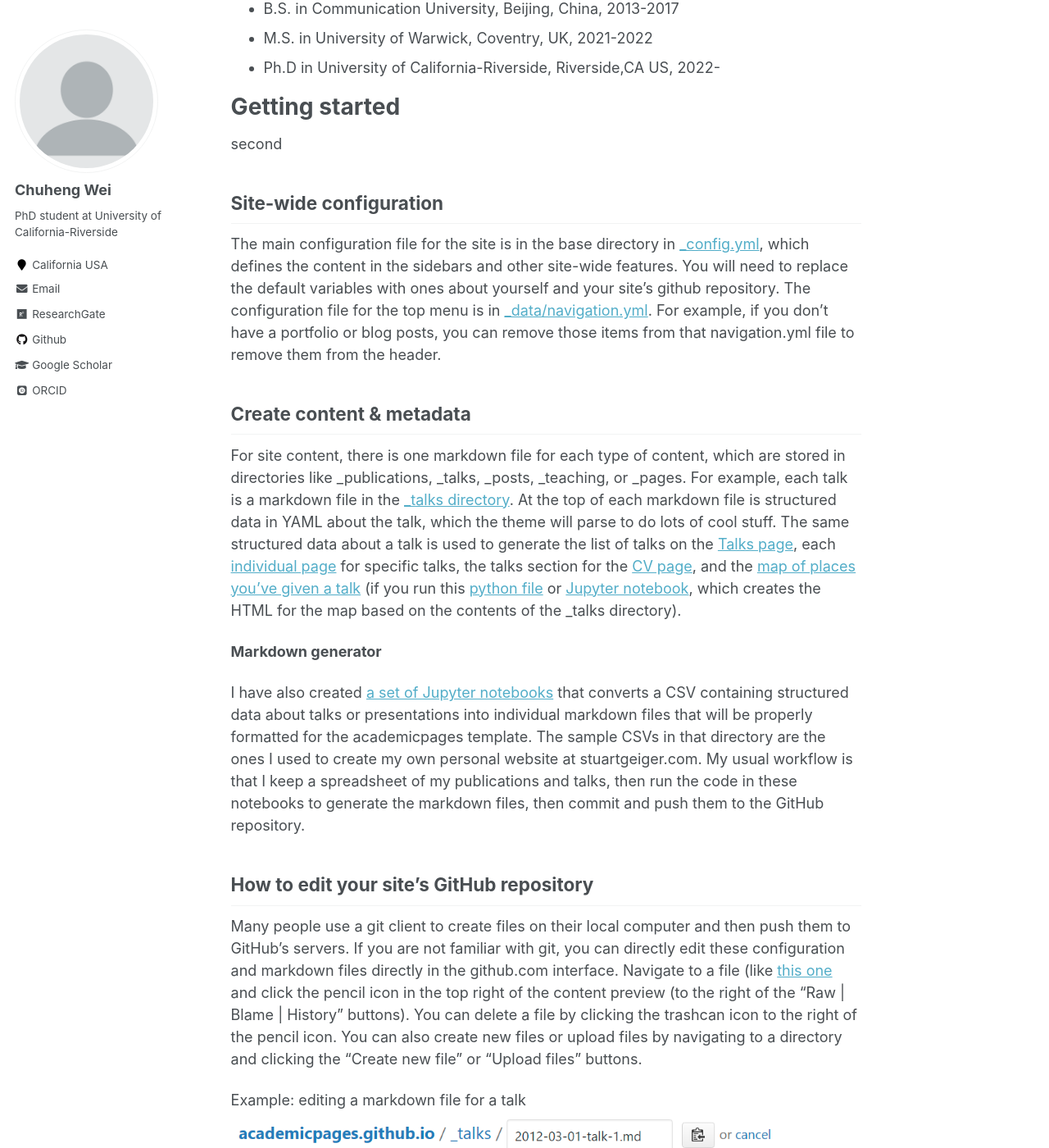
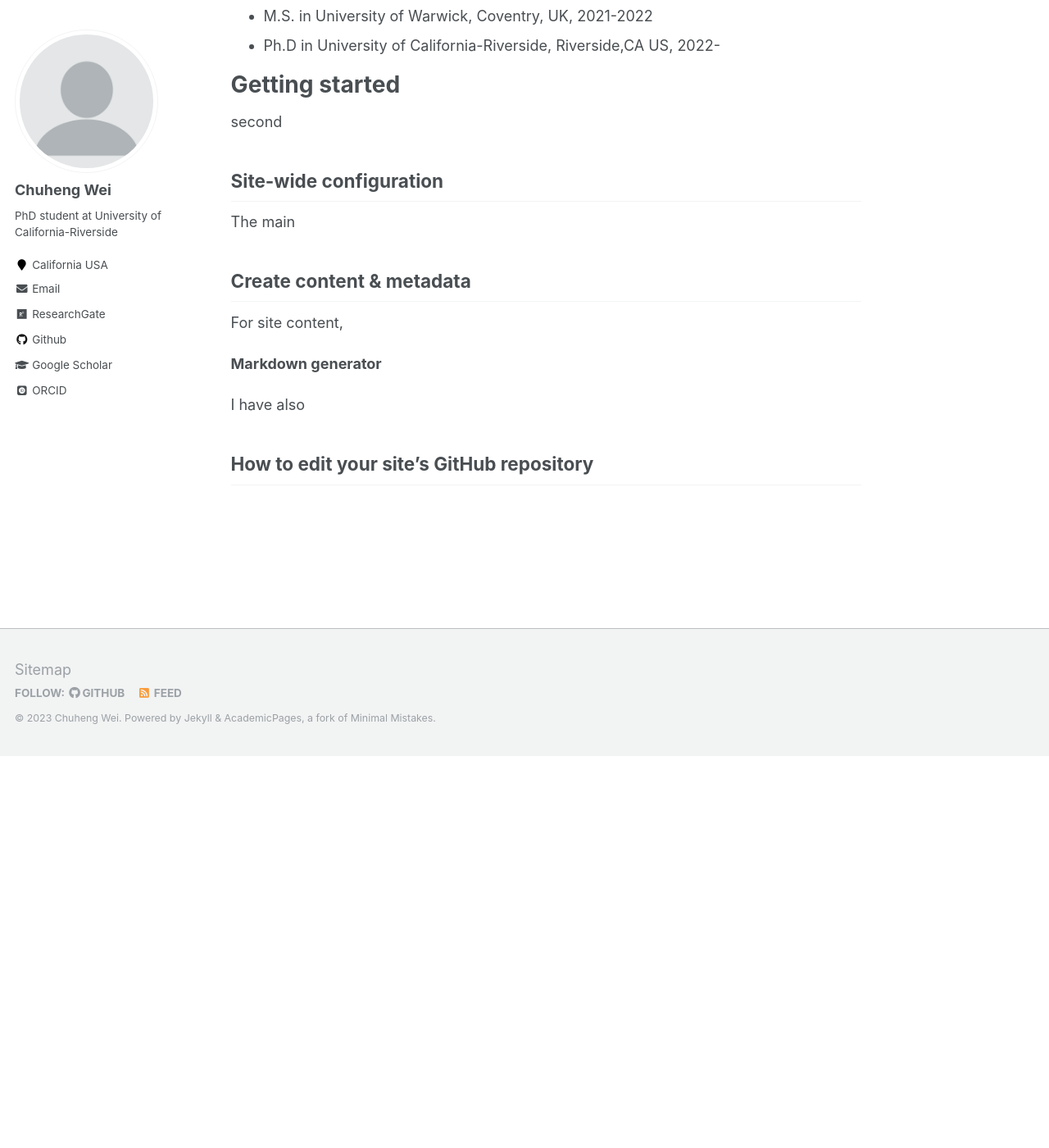
Before and after one commit to ChuhengWei/ChuhengWei.github.io, a Jekyll site: the page built from _pages/about.md, in a window 1280 px wide and 1400 px high, scrolled down 478 px. Shown: the whole window at 82% size. Built offline with Jekyll 4.4.1, drawn with Linux system fonts in a browser that asks for light colours; some web fonts are replaced; some of the changed text lies outside the part shown.

Commit message:
Update about.md

```diff
--- a/_pages/about.md
+++ b/_pages/about.md
@@ -10,7 +10,7 @@
 
 I am Chuheng Wei, a second-year Ph.D. student in the [Transportation System Research (TSR) Group](https://www.cert.ucr.edu/transportation-systems-vehicle-infrastructure-interaction) within the Department of Electrical and Computer Engineering at UC Riverside. I am co-advised by [Dr. Matthew J. Barth](https://intra.ece.ucr.edu/~barth/?_gl=1%2Atxlm05%2A_ga%2AMTIxMTU1MDMyMy4xNjkzOTQ5OTQ0%2A_ga_S8BZQKWST2%2AMTcwMzkzMDI1My41Mi4xLjE3MDM5MzAzMDIuMC4wLjA.%2A_ga_Z1RGSBHBF7%2AMTcwMzkzMDI1My41Mi4xLjE3MDM5MzAzMDIuMC4wLjA.) and [Dr. Guoyuan Wu](https://profiles.ucr.edu/app/home/profile/guoyuanw).
 
-Prior to this, I earned my Bachelor of Engineering in Digital Media Technology from Communication University of China under the guidance of Professor [Wenhui Zhang](https://ices.cuc.edu.cn/2019/1014/c5332a142078/pagem.htm). Following that, I completed my Master degree in Smart Connected and Autonomous Vehicles at the University of Warwick, UK, under the supervision of [Dr. Valentina Donzella] (https://warwick.ac.uk/fac/sci/wmg/about/our-people/profile?wmgid=1224).
+Prior to this, I earned my Bachelor of Engineering in Digital Media Technology from Communication University of China under the guidance of Professor [Wenhui Zhang](https://ices.cuc.edu.cn/2019/1014/c5332a142078/pagem.htm). Following that, I completed my Master degree in Smart Connected and Autonomous Vehicles at the University of Warwick, UK, under the supervision of [Dr. Valentina Donzella](https://warwick.ac.uk/fac/sci/wmg/about/our-people/profile?wmgid=1224).
 
 Education
 ======
@@ -25,24 +25,15 @@
 
 Site-wide configuration
 ------
-The main configuration file for the site is in the base directory in [_config.yml](https://github.com/academicpages/academicpages.github.io/blob/master/_config.yml), which defines the content in the sidebars and other site-wide features. You will need to replace the default variables with ones about yourself and your site's github repository. The configuration file for the top menu is in [_data/navigation.yml](https://github.com/academicpages/academicpages.github.io/blob/master/_data/navigation.yml). For example, if you don't have a portfolio or blog posts, you can remove those items from that navigation.yml file to remove them from the header.
+The main
 
 Create content & metadata
 ------
-For site content, there is one markdown file for each type of content, which are stored in directories like _publications, _talks, _posts, _teaching, or _pages. For example, each talk is a markdown file in the [_talks directory](https://github.com/academicpages/academicpages.github.io/tree/master/_talks). At the top of each markdown file is structured data in YAML about the talk, which the theme will parse to do lots of cool stuff. The same structured data about a talk is used to generate the list of talks on the [Talks page](https://academicpages.github.io/talks), each [individual page](https://academicpages.github.io/talks/2012-03-01-talk-1) for specific talks, the talks section for the [CV page](https://academicpages.github.io/cv), and the [map of places you've given a talk](https://academicpages.github.io/talkmap.html) (if you run this [python file](https://github.com/academicpages/academicpages.github.io/blob/master/talkmap.py) or [Jupyter notebook](https://github.com/academicpages/academicpages.github.io/blob/master/talkmap.ipynb), which creates the HTML for the map based on the contents of the _talks directory).
+For site content,
 
 **Markdown generator**
 
-I have also created [a set of Jupyter notebooks](https://github.com/academicpages/academicpages.github.io/tree/master/markdown_generator
-) that converts a CSV containing structured data about talks or presentations into individual markdown files that will be properly formatted for the academicpages template. The sample CSVs in that directory are the ones I used to create my own personal website at stuartgeiger.com. My usual workflow is that I keep a spreadsheet of my publications and talks, then run the code in these notebooks to generate the markdown files, then commit and push them to the GitHub repository.
+I have also
 
 How to edit your site's GitHub repository
 ------
-Many people use a git client to create files on their local computer and then push them to GitHub's servers. If you are not familiar with git, you can directly edit these configuration and markdown files directly in the github.com interface. Navigate to a file (like [this one](https://github.com/academicpages/academicpages.github.io/blob/master/_talks/2012-03-01-talk-1.md) and click the pencil icon in the top right of the content preview (to the right of the "Raw | Blame | History" buttons). You can delete a file by clicking the trashcan icon to the right of the pencil icon. You can also create new files or upload files by navigating to a directory and clicking the "Create new file" or "Upload files" buttons.
-
-Example: editing a markdown file for a talk
-![Editing a markdown file for a talk](/images/editing-talk.png)
-
-For more info
-------
-More info about configuring academicpages can be found in [the guide](https://academicpages.github.io/markdown/). The [guides for the Minimal Mistakes theme](https://mmistakes.github.io/minimal-mistakes/docs/configuration/) (which this theme was forked from) might also be helpful.
```
